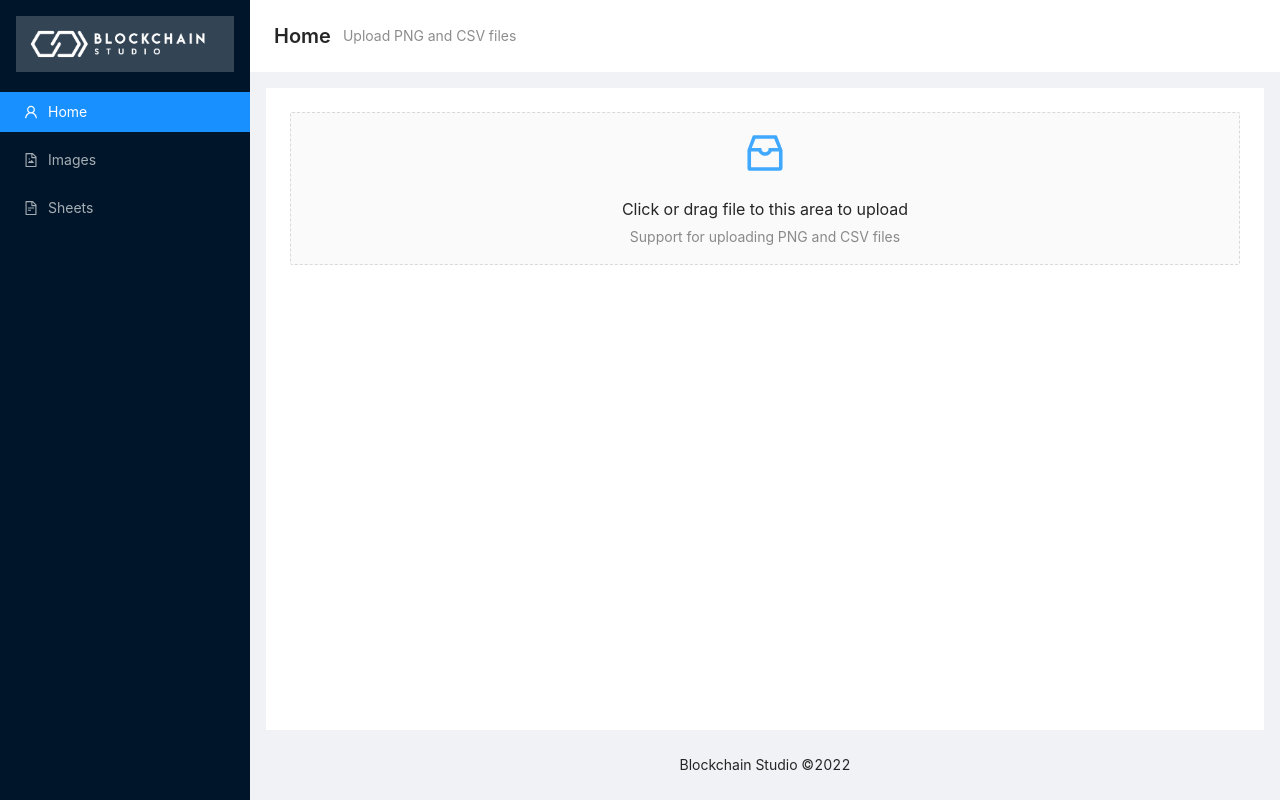
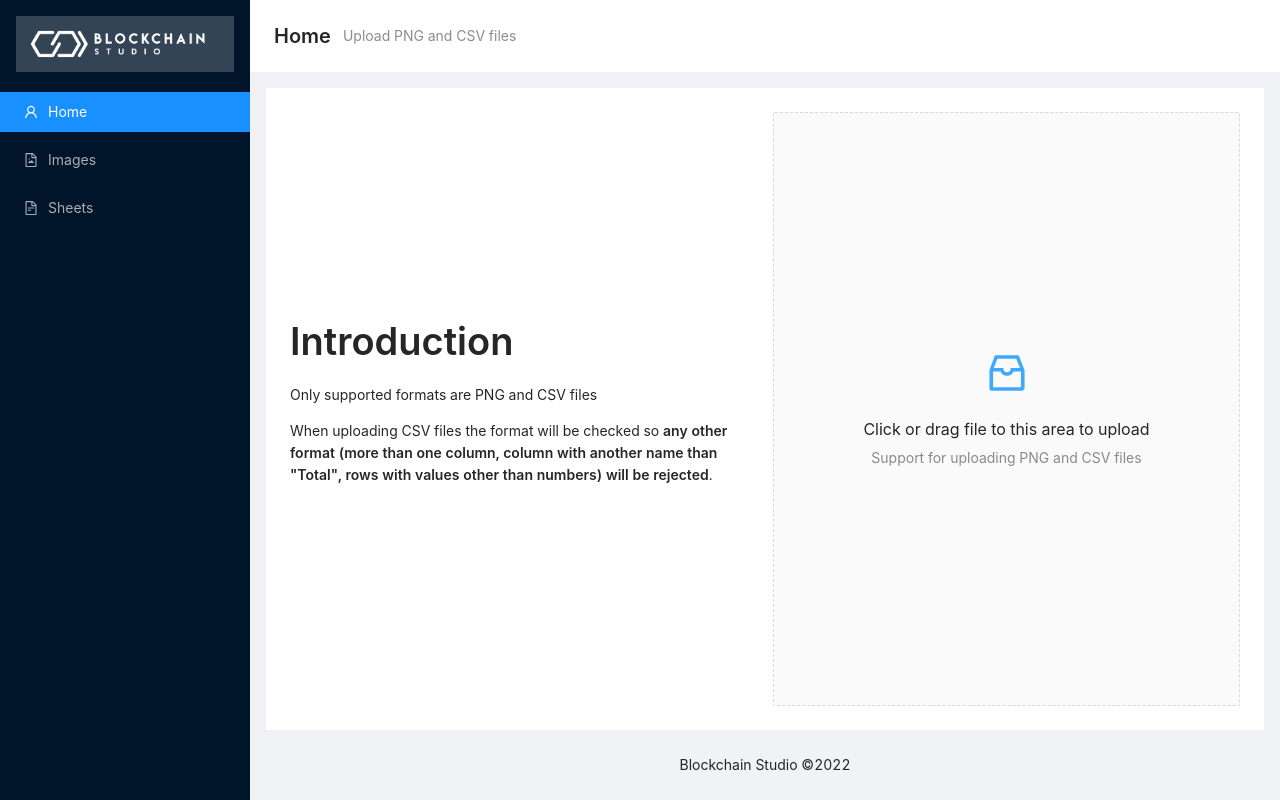
Before and after one commit to alex-serb13/blockchain-studio-challange, a React (Create React App) app: page /home in a window 1280 px wide. Built offline with nearby package versions, Linux system fonts and the light colour scheme.

Commit message:
add description and update style on the Home page

```diff
--- a/src/components/UploadDragger.jsx
+++ b/src/components/UploadDragger.jsx
@@ -6,6 +6,7 @@ import { saveToStorage } from "../utils/saveToStorage";
 
 const props = {
   name: "file",
+  showUploadList: false,
   customRequest: ({ file, onSuccess, onError }) => {
     const reader = new FileReader();
 
--- a/src/components/style.css
+++ b/src/components/style.css
@@ -61,3 +61,15 @@
 .card-image {
   height: 200px;
 }
+
+/* <---------- HOME PAGE ----------> */
+
+.home-container {
+  display: flex;
+  height: 100%;
+}
+
+.home-introduction-container {
+  display: flex;
+  align-items: center;
+}
--- a/src/pages/Home.jsx
+++ b/src/pages/Home.jsx
@@ -1,10 +1,27 @@
-import { Row, Col } from "antd";
+import { Row, Col, Typography } from "antd";
 import { UploadDragger } from "../components/UploadDragger";
+
+const { Title, Paragraph, Text } = Typography;
 
 export const Home = () => {
   return (
-    <Row type="flex" align="middle">
-      <Col span={24}>
+    <Row className="home-container" gutter={16}>
+      <Col className="home-introduction-container" flex="1 1 300px">
+        <Typography>
+          <Title>Introduction</Title>
+          <Paragraph>Only supported formats are PNG and CSV files</Paragraph>
+          <Paragraph>
+            When uploading CSV files the format will be checked so{" "}
+            <Text strong>
+              any other format (more than one column, column with another name
+              than "Total", rows with values other than numbers) will be
+              rejected
+            </Text>
+            .
+          </Paragraph>
+        </Typography>
+      </Col>
+      <Col className="home-upload-container" flex="1 1 300px">
         <UploadDragger />
       </Col>
     </Row>
```
